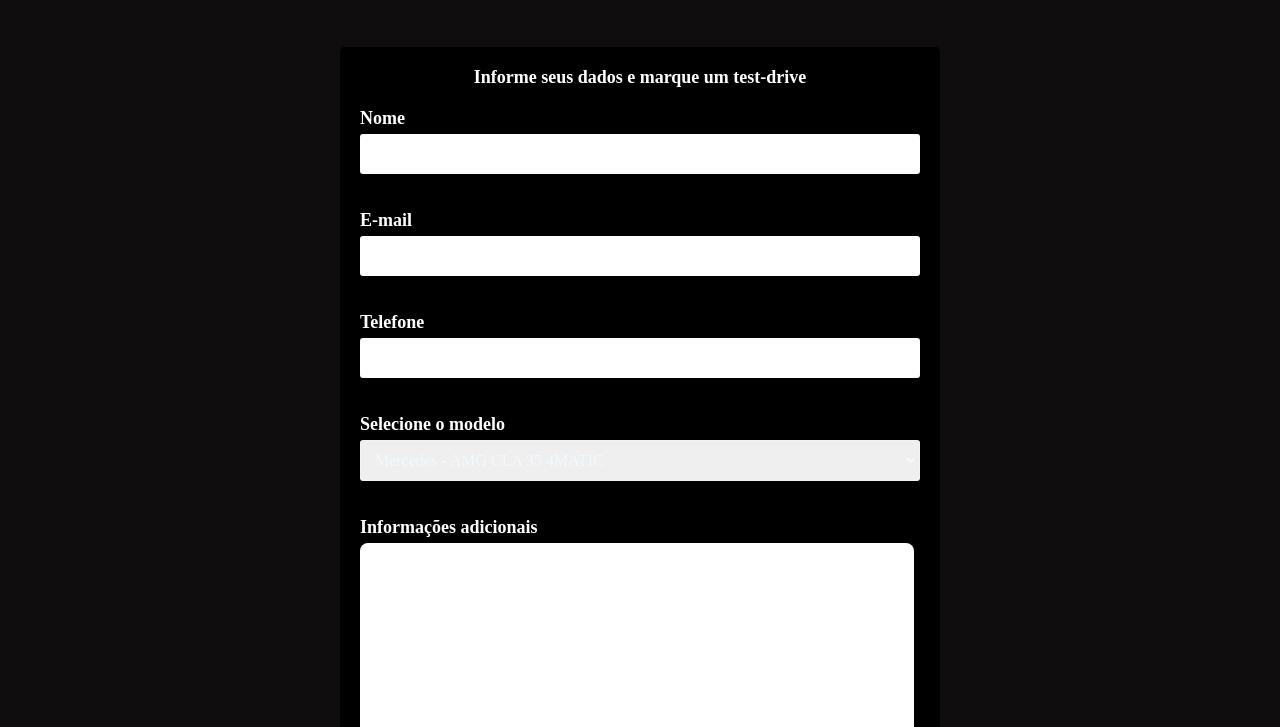
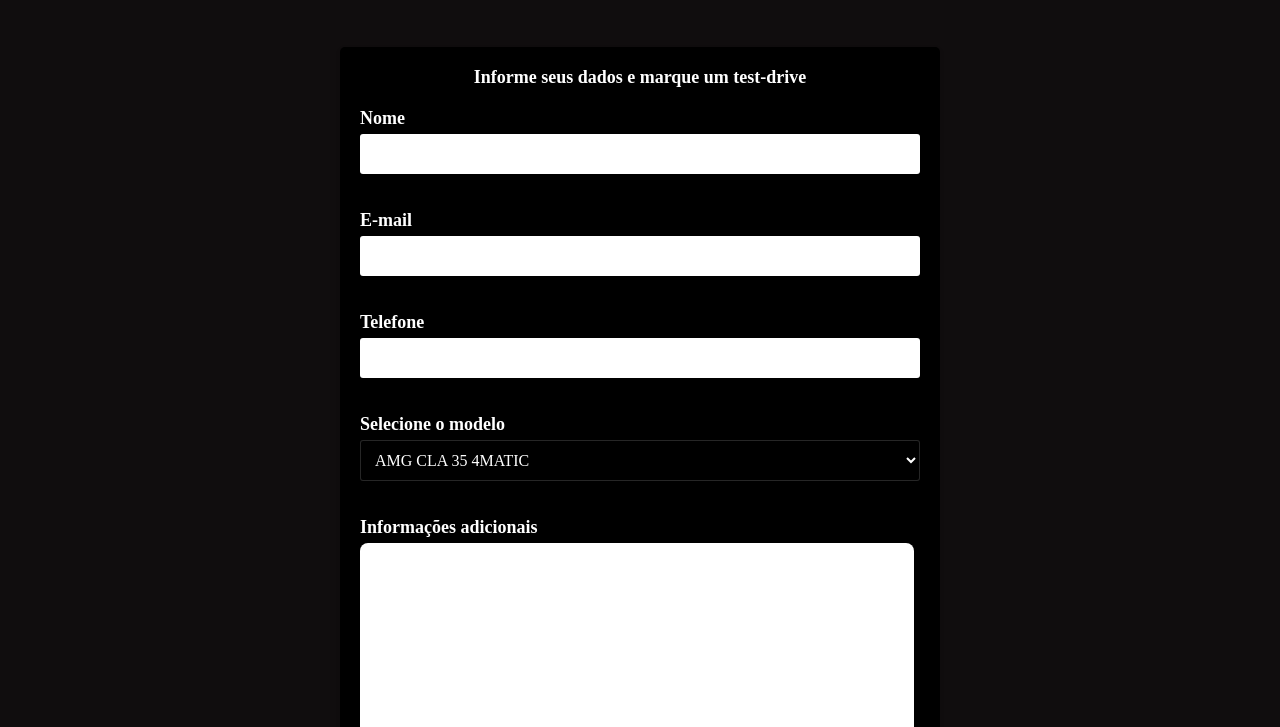
Before and after one commit to Clayton-Brochier/Proz-Projeto-FrontEnd, a plain HTML site: page contato.html in a window 1280 px wide. Shown: the part 73-800 px from the top of the page. Drawn offline with nearby package versions, Linux system fonts and the light colour scheme.

Commit message:
Correções botão SELECT

```diff
--- a/contato.html
+++ b/contato.html
@@ -68,8 +68,8 @@
             <div>
                 <label for="car-model">Selecione o modelo</label>
                 <select name="car-model" id="car-model" class="txt-input" placeholder="Selecione">
-                    <option value="AMG CLA 35 4MATIC">Mercedes - AMG CLA 35 4MATIC</option>
-                    <option value="CLA 45 S 4MATIC+">Mercedes - CLA 45 S 4MATIC+</option>
+                    <option>AMG CLA 35 4MATIC</option>
+                    <option>CLA 45 S 4MATIC+</option>
                 </select>
             </div>
 
--- a/css/contato.css
+++ b/css/contato.css
@@ -73,6 +73,12 @@ input{
   background-color: #000;
 }
 
+#car-model {
+  color: white; /* Ajuste para a cor que forneça um bom contraste com o fundo */
+  background-color: black; /* Ajuste se necessário */
+}
+
+
 .form p {
   color: var(--branco); /* Use white text color */
   font-size: 14px; /* Set a slightly smaller font size */
--- a/js/contato-form-validation.js
+++ b/js/contato-form-validation.js
@@ -1,5 +1,6 @@
 document.addEventListener('DOMContentLoaded', function () {
     const form = document.querySelector('form');
+
     form.addEventListener('submit', function(e) {
         e.preventDefault(); // Impede o envio do formulário
 
@@ -39,7 +40,7 @@ document.addEventListener('DOMContentLoaded', function () {
 
         // Envio do formulário se válido
         if (isValid) {
-          form.submit();
+            alert('Obrigado por se inscrever para um test-drive! Entraremos em contato em breve.');
         }
     });
 
@@ -57,4 +58,18 @@ document.addEventListener('DOMContentLoaded', function () {
         const re = /^[^\s@]+@[^\s@]+\.[^\s@]+$/;
         return re.test(String(email).toLowerCase());
     }
+
+    // Renderização dinâmica de modelos de carros
+    let modelos = [
+        { id: "AMG CLA 35 4MATIC", name: "Mercedes - AMG CLA 35 4MATIC" },
+        { id: "CLA 45 S 4MATIC+", name: "Mercedes - CLA 45 S 4MATIC+" }
+    ];
+
+    let selectModelo = document.getElementById('car-model');
+    modelos.forEach(modelo => {
+        let option = document.createElement('option');
+        option.value = modelo.id;
+        option.textContent = modelo.name;
+        selectModelo.appendChild(option);
     });
+});
```
Lines whose indentation alone changed are shown as unchanged.
